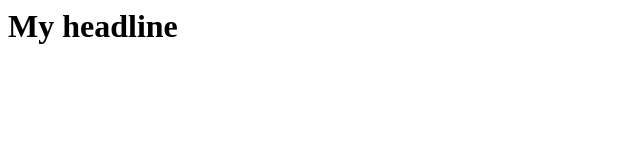
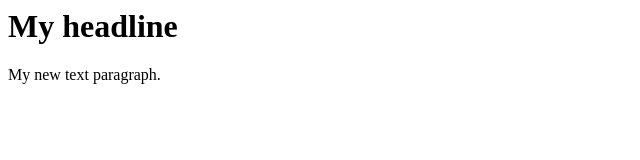
Before and after one commit to mocove/hello-world, a plain HTML site: page index.html in a window 1280 px wide. Shown: the whole page, without its empty margins (0-640 px from the left). Drawn offline with Linux system fonts and the light colour scheme.

Commit message:
Further developing index.html

```diff
--- a/index.html
+++ b/index.html
@@ -4,6 +4,9 @@
 
   <body>
     <h1>My headline</h1>
+
+    <p>My new text paragraph.</p>
+
   </body>
 
 </html>
```
Also changed, not shown: 1 other file.
